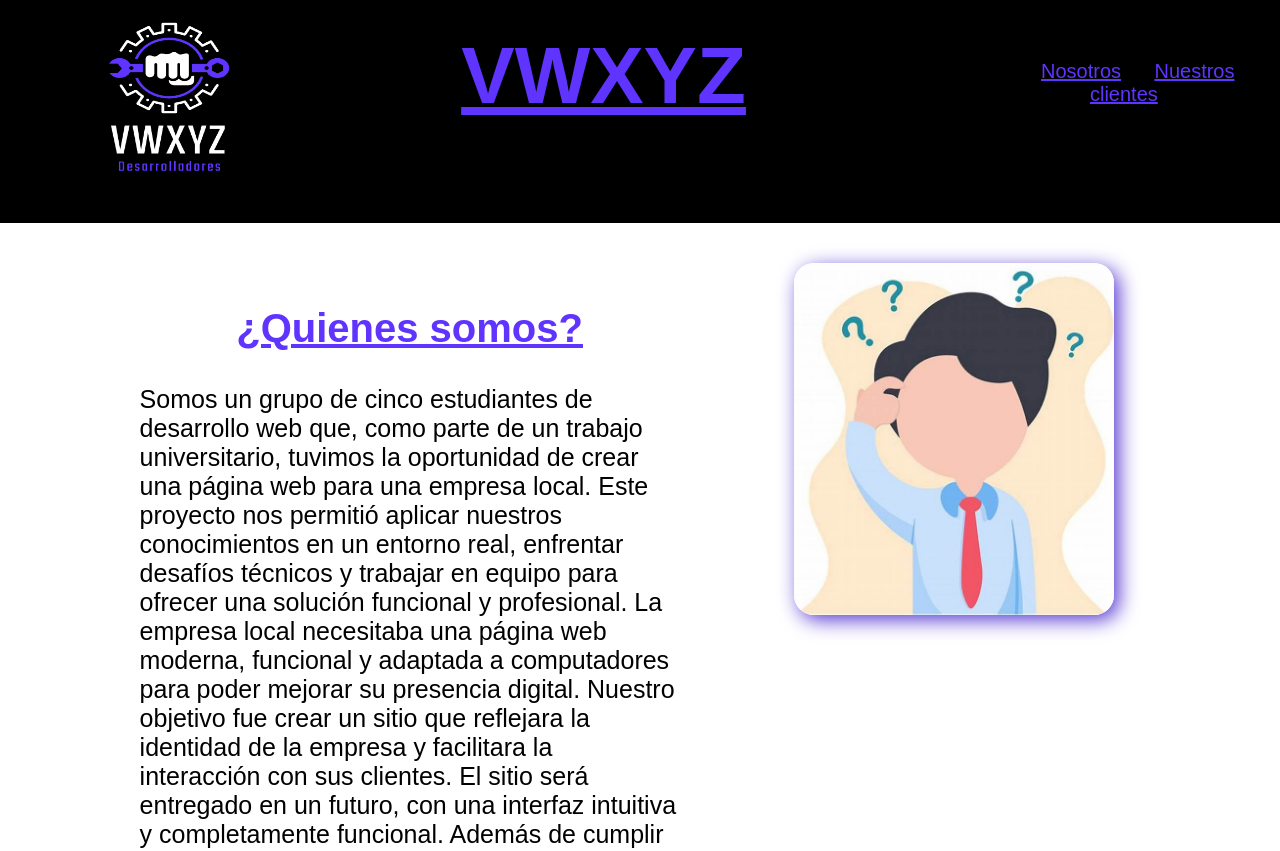
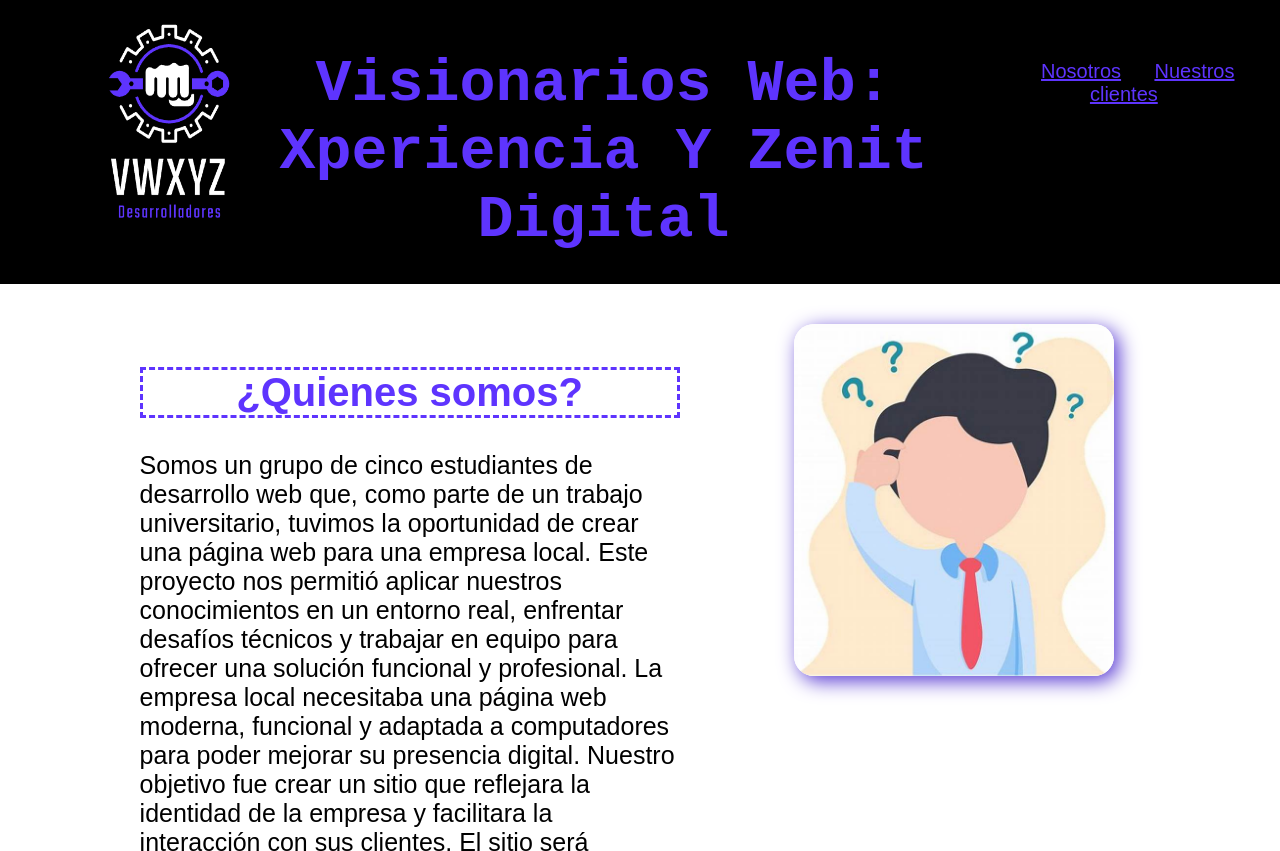
Before and after one commit to DeyvisHuaman/IISTrabajoWebFinalizado, a plain HTML site: page desarrollador.html in a window 1280 px wide. Shown: the top 851 px of the page. Drawn offline with Linux system fonts and the light colour scheme.

Commit message:
desarrolladores 3.0v

```diff
--- a/desarrollador.html
+++ b/desarrollador.html
@@ -17,7 +17,7 @@
         />
       </a>
       <div id="inicio">
-        <h1 id="inicio">VWXYZ</h1>
+        <h1 id="inicio">Visionarios Web: Xperiencia Y Zenit Digital</h1>
       </div>
       <div class="enlacesalapagina">
         <a href="#fondomedio" class="enlaces">Nosotros</a>
--- a/estilosdesarrolladores.css
+++ b/estilosdesarrolladores.css
@@ -29,19 +29,22 @@ header {
 }
 
 #inicio {
-    text-align: center;
+    font-family: 'Courier New', Courier, monospace;
+    text-align:center;
+    padding-top: 10px;
+    margin-top: 100px;
     color: #5e34fe;
-    text-decoration: underline;
-    font-size: 80px;
+    font-size: 60px;
     margin: 10px 70px 10px 30px;
-    width: 100%;
+    width: 100%
+
 }
 
 .titulos {
     text-align: center;
     color: #5e34fe;
-    text-decoration: underline;
     font-size: 40px;
+    border-style:dashed;
 }
 
 .enlacesalapagina {
```
